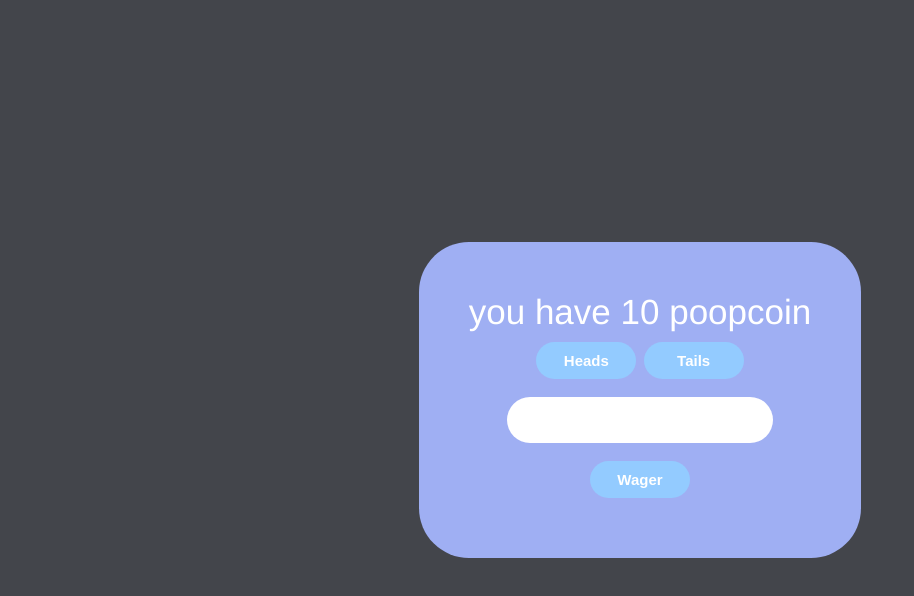
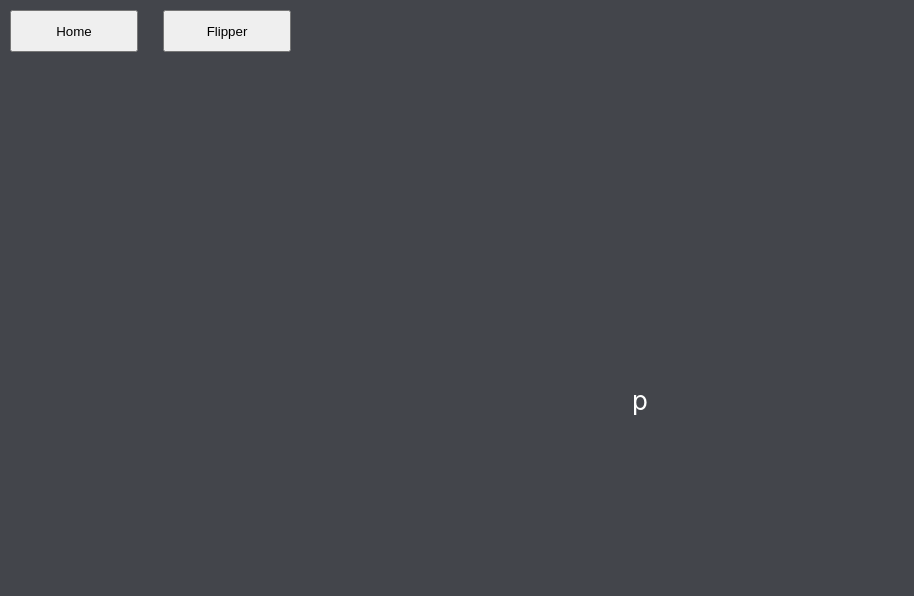
Before and after one commit to cass-io/coinflipper, a React (Create React App) app: page / in a window 1280 px wide. Shown: the top 596 px of the page, without its empty margins (0-914 px from the left). Built offline with nearby package versions, Linux system fonts and the light colour scheme.

Commit message:
modified:   src/App.css 	modified:   src/App.js 	modified:   src/components/HeadsOrTails.css 	modified:   src/components/HeadsOrTails.js 	new file:   src/components/Homepage.js

```diff
--- a/src/App.css
+++ b/src/App.css
@@ -36,3 +36,27 @@
     transform: rotate(360deg);
   }
 }
+
+.button-bar {
+  display: flex;
+  margin: 10px;
+  text-align: left;
+  position: absolute;
+  margin-top: 10px;
+}
+
+.bar-button {
+  padding: 10px;
+  margin-right: 25px;
+  min-width: 128px;
+  min-height: 42px;
+}
+
+.bar-button:active {
+  background-color: rgb(101, 157, 209);
+  padding: 10px;
+  margin-right: 25px;
+  min-width: 128px;
+  min-height: 42px;
+
+}
--- a/src/App.js
+++ b/src/App.js
@@ -1,14 +1,30 @@
+import React, { useState } from 'react';
 import './App.css';
 import HeadsOrTails from './components/HeadsOrTails';
+import Homepage from './components/Homepage';
 
 function App() {
+
+  const [pageShown, setPageShown] = useState(<Homepage/>)
+
+  const handleHome = () => {
+    setPageShown(<Homepage/>)
+  }
+
+  const handleFlipper = () => {
+    setPageShown(<HeadsOrTails/>)
+  }
+
   return (
+    <div>
+    <div class='button-bar'>
+      <div><button class='bar-button' onClick={handleHome}>Home</button></div> <div><button class='bar-button' onClick={handleFlipper}>Flipper</button></div>
+    </div>
     <div className="App">
       <header className="App-header">
-
-      <HeadsOrTails/>
+        {pageShown}
       </header>
-    </div>
+    </div></div>
   );
 }
 
--- a/src/components/HeadsOrTails.css
+++ b/src/components/HeadsOrTails.css
@@ -2,7 +2,7 @@
     font-family: Helvetica;
 }
 
-button {
+.flipper-button {
     margin: 10px auto;
     background-color: rgb(147, 203, 255);
     border-radius: 30px;
@@ -17,7 +17,7 @@ button {
 
 }
 
-button:active {
+.flipper-button:active {
     margin: 10px auto;
     background-color: rgb(101, 157, 209);
     border-radius: 30px;
--- a/src/components/HeadsOrTails.js
+++ b/src/components/HeadsOrTails.js
@@ -8,12 +8,6 @@ const HeadsOrTails = () => {
     }
 
     /// CSS variable functions
-
-    const sideStyle = () => {
-        if (sideChosen == 0) {
-            return 'button-pressed'
-        } else return 'button'
-    }
 
 
     // Hooks
@@ -83,14 +77,14 @@ const HeadsOrTails = () => {
     if (balance <= 0) {
         return (
             <div class="bg">
-                <h3 class='loss'>You are out of poopcoins! Better luck next time.</h3>
+                <h3 class='loss'>You are out of coins! Better luck next time.</h3>
             </div>
         )
     } else if (gameState == 0) {
         return (
             <div class="bg">
-                <div class='start-screen'><p3>you have {balance} poopcoin</p3></div>
-                <button class={(sideChosen == 0) ? 'button-pressed' : 'button'} onClick={handleHeadsClick}>Heads</button> <button class={(sideChosen == 1) ? 'button-pressed' : 'button'} onClick={handleTailsClick}>Tails</button>
+                <div class='start-screen'><p3>you have {balance} coins</p3></div>
+                <button class={(sideChosen == 0) ? 'button-pressed' : 'flipper-button'} onClick={handleHeadsClick}>Heads</button> <button class={(sideChosen == 1) ? 'button-pressed' : 'button'} onClick={handleTailsClick}>Tails</button>
                 <div><input
                 type="text"
                 id="wager"
@@ -98,36 +92,36 @@ const HeadsOrTails = () => {
                 onChange={handleChange}
                 value={userInput}
                 /></div>
-                <button onClick={handleWagerClick}>Wager</button>
+                <button class='flipper-button' onClick={handleWagerClick}>Wager</button>
             </div>
         )
     } else if (gameState == 1) {
         return (
             <div class="bg">
                 <h3>Wager {wager}?</h3>
-                <div><button class='button' onClick={handleYesClick}>Yes</button><button class='button' onClick={handleNoClick}>No</button></div>
+                <div><button class='flipper-button' onClick={handleYesClick}>Yes</button><button class='flipper-button' onClick={handleNoClick}>No</button></div>
             </div>
         )
     } else if (gameState == 2) {
         return (
             <div class="bg">
-                <h3>You won {wager} poopcoins!</h3>
-                <button class='button' onClick={handleWinClick}>Claim</button>
+                <h3>You won {wager} coins!</h3>
+                <button class='flipper-button' onClick={handleWinClick}>Claim</button>
             </div>
         )
     } else if (gameState == 3) {
         return (
             <div class="bg">
                 <h3>You lose!</h3>
-                <button class='button' onClick={handleLoseClick}>Play Again?</button>
+                <button class='flipper-button' onClick={handleLoseClick}>Play Again?</button>
             </div>
         )
     } else if (gameState == 4) {
         return (
             <div class="bg">
                 <div><h3>Please wager only in numerals, and no more than your current balance.</h3></div>
-                <div class='start-screen'><p3>you have {balance} poopcoin</p3></div>
-                <button class={(sideChosen == 0) ? 'button-pressed' : 'button'} onClick={handleHeadsClick}>Heads</button> <button class={(sideChosen == 1) ? 'button-pressed' : 'button'} onClick={handleTailsClick}>Tails</button>
+                <div class='start-screen'><p3>you have {balance} coins</p3></div>
+                <button class={(sideChosen == 0) ? 'button-pressed' : 'flipper-button'} onClick={handleHeadsClick}>Heads</button> <button class={(sideChosen == 1) ? 'button-pressed' : 'button'} onClick={handleTailsClick}>Tails</button>
                 <div><input
                 type="text"
                 id="wager"
@@ -135,7 +129,7 @@ const HeadsOrTails = () => {
                 onChange={handleChange}
                 value={userInput}
                 /></div>
-                <button class='button' onClick={handleWagerClick}>Wager</button>
+                <button class='flipper-button' onClick={handleWagerClick}>Wager</button>
             </div>
         )
     } else if (gameState == 5) {
--- /dev/null
+++ b/src/components/Homepage.js
@@ -0,0 +1,11 @@
+import React, { useState } from "react";
+
+const Homepage = () => {
+    return (
+        <div class='homepage'>
+            <p>p</p>
+        </div>
+    )
+}
+
+export default Homepage;
```
